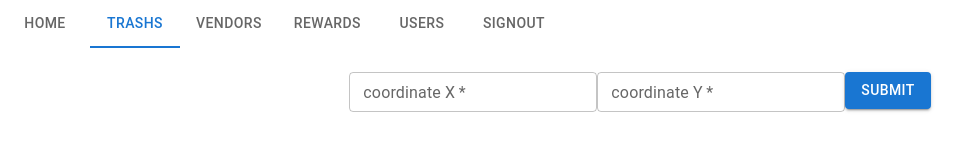
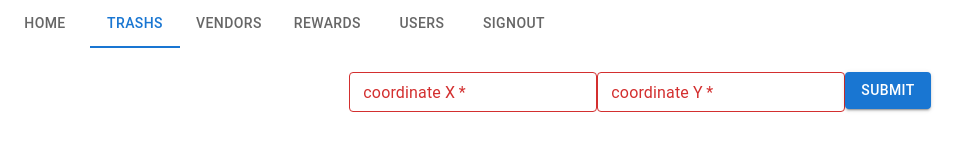
Before and after one commit to delmv/BellPou, a React (Create React App) app in the folder React/: page /Trashs in a window 1280 px wide. Shown: the top 162 px of the page, without its empty margins (0-970 px from the left). Built offline with nearby package versions, Linux system fonts and the light colour scheme; no server answers; sample sign-in values are in the browser's storage.

Commit message:
Adding input validation

```diff
--- a/React/src/components/Create.js
+++ b/React/src/components/Create.js
@@ -27,7 +27,7 @@ const Create = ({ initState, formFields, createData }) => {
 			>
 				{formFields.map(f => (
 					<TextField
-						error={!(f.validation(item[f.field]))}
+						error={f.validation ? !f.validation(item[f.field]) : false}
 						size='small'
 						margin='normal'
 						required
--- a/React/src/pages/Home.js
+++ b/React/src/pages/Home.js
@@ -13,17 +13,17 @@ const columns = [
 	{
 		field: 'is_full',
 		headerName: 'is full',
-		editable: true
+		editable: false
 	},
 	{
 		field: 'nb_alerts',
 		headerName: 'nb alerts',
-		editable: true,
+		editable: false,
 	},
 	{
 		field: 'qr_code',
 		headerName: 'qr Code',
-		editable: true,
+		editable: false,
 	},
 	{
 		field: 'last_empty',
--- a/React/src/pages/Rewards.js
+++ b/React/src/pages/Rewards.js
@@ -2,9 +2,10 @@ import * as React from 'react';
 
 import Table from '../components/Table';
 import { createData, deleteData, updateData, getDatas } from '../services/api';
+import {useSnackbar} from 'notistack';
 
 const PATH = '/reward';
-const columns = [
+let columns = [
 	{
 		field: 'id',
 		headerName: 'ID',
@@ -15,14 +16,20 @@ const columns = [
 		headerName: 'Nom',
 		editable: true,
 		required: true,
-		flex: 1
+		flex: 1,
+		validation:(value) => {
+			return value !== '';
+		}
 	},
 	{
 		field: 'name_en',
 		headerName: 'Name',
 		editable: true,
 		required: true,
-		flex: 1
+		flex: 1,
+		validation:(value) => {
+			return value !== '';
+		}
 
 	},
 	{
@@ -30,7 +37,10 @@ const columns = [
 		headerName: 'Description FR',
 		editable: true,
 		required: true,
-		flex: 1
+		flex: 1,
+		validation:(value) => {
+			return value !== '';
+		}
 
 	},
 	{
@@ -38,7 +48,10 @@ const columns = [
 		headerName: 'Description EN',
 		editable: true,
 		required: true,
-		flex: 1
+		flex: 1,
+		validation:(value) => {
+			return value !== '';
+		}
 
 	},
 	{
@@ -47,7 +60,11 @@ const columns = [
 		editable: true,
 		required: true,
 		type:'number',
-		flex: 1
+		flex: 1,
+		validation:(value) => {
+			let regex = /^\d+.\d*$/;
+			return regex.test(value);
+		}
 
 	},
 	{
@@ -56,7 +73,11 @@ const columns = [
 		editable: true,
 		required: true,
 		type:'number',
-		flex: 1
+		flex: 1,
+		validation:(value) => {
+			let regex = /^\d+.\d*$/;
+			return regex.test(value);
+		}
 
 
 	},
@@ -66,7 +87,11 @@ const columns = [
 		editable: false,
 		required: true,
 		type:'number',
-		flex: 1
+		flex: 1,
+		validation:(value) => {
+			let regex = /^\d+$/;
+			return regex.test(value);
+		}
 
 	}
 ];
@@ -84,7 +109,18 @@ const initState = {
 
 const formFields = columns.filter(x => x.required);
 
+columns = columns.map((column) => {
+	if (column.validation) {
+		column.preProcessEditCellProps = (params) => {
+			const isValid = column.validation(params.props.value);
+			return { ...params.props, error: !isValid };
+		};
+	}
+	return column;
+});
+
 export default function Users() {
+	const { enqueueSnackbar } = useSnackbar();
 	const [paginationState, setPaginationState] = React.useState({
 		page: 0,
 		pageSize: 100,
@@ -111,7 +147,9 @@ export default function Users() {
 	};
 
 	const handleCreate = async (reward) => {
-		console.log(reward);
+
+		if(formFields.every(x => x.validation ? x.validation(reward[x.field]) : true)) {
+			try {
 				await createData(PATH, {
 					reward_name_fr: reward.name_fr,
 					reward_name_en: reward.name_en,
@@ -121,7 +159,19 @@ export default function Users() {
 					real_cost: reward.real_cost,
 					vendor: {id: reward.vendor_id}
 				});
+
 				await getData();
+
+				enqueueSnackbar('Create successful', {variant: 'success'});
+			} catch(e){
+				enqueueSnackbar(e.message, {variant: 'error'});
+			}
+		} else
+			enqueueSnackbar('Bad input, try again', {variant: 'error'});
+
+
+
+
 	};
 	const handleEdit = React.useCallback(
 		async (params) => {
@@ -131,8 +181,10 @@ export default function Users() {
 					[params.field]: params.value,
 				});
 
-				await getData();
+				enqueueSnackbar('Modification réussie', {variant: 'success'});
 			} catch (error) {
+				enqueueSnackbar(error.message, {variant: 'error'});
+			} finally {
 				await getData();
 			}
 		},
--- a/React/src/pages/Trashs.js
+++ b/React/src/pages/Trashs.js
@@ -30,7 +30,8 @@ let columns = [
 		editable: true,
 		flex: 1,
 		validation:(value) => {
-			return !isNaN(value);
+			let regex = /^\d+$/;
+			return regex.test(value);
 		}
 
 	},
@@ -38,7 +39,11 @@ let columns = [
 		field: 'qr_code',
 		headerName: 'qr Code',
 		editable: true,
-		flex: 1
+		flex: 1,
+		validation:(value) => {
+			let regex = /^\w{1,10}$/;
+			return regex.test(value);
+		}
 	},
 	{
 		field: 'last_empty',
@@ -46,6 +51,10 @@ let columns = [
 		editable: true,
 		type: 'date',
 		flex: 1,
+		validation:(value) => {
+			let regex = /^\d{4}-\d{2}-\d{2}$/;
+			return regex.test(value);
+		}
 	},
 	{
 		field: 'coordinate_x',
@@ -55,7 +64,8 @@ let columns = [
 		valueGetter: (params) => params.row.position.coordinate_x,
 		flex: 1,
 		validation:(value) => {
-			return !isNaN(value);
+			let regex = /^\d+?.\d+$/;
+			return regex.test(value);
 		}
 	},
 	{
@@ -66,7 +76,8 @@ let columns = [
 		valueGetter: (params) => params.row.position.coordinate_y,
 		flex: 1,
 		validation:(value) => {
-			return !isNaN(value);
+			let regex = /^\d+?.\d+$/;
+			return regex.test(value);
 		}
 	},
 	{
@@ -126,17 +137,17 @@ export default function Trashs() {
 
 	const handleCreate = async (position) => {
 		const newTrash = { position };
-		if(formFields.every(x => x.validation(position[x.field]))){
+		if(formFields.every(x => x.validation ? x.validation(position[x.field]) : true)){
 			try{
 				await createData(PATH, newTrash);
 				await getData();
-				enqueueSnackbar('Ajout réussi', {variant: 'success'});
+				enqueueSnackbar('Create successful', {variant: 'success'});
 
 			}catch(e){
 				enqueueSnackbar(e.message, {variant: 'error'});
 			}
-		}	else{
-			enqueueSnackbar('fail', {variant: 'error'});
+		} else{
+			enqueueSnackbar('Bad input, try again', {variant: 'error'});
 
 		}
 
--- a/React/src/pages/Users.js
+++ b/React/src/pages/Users.js
@@ -2,10 +2,11 @@ import * as React from 'react';
 
 import Table from '../components/Table';
 import { createData, deleteData, updateData, getDatas } from '../services/api';
+import {useSnackbar} from 'notistack';
 
 const PATH = '/client';
 
-const columns = [
+let columns = [
 	{
 		field: 'id',
 		headerName: 'ID',
@@ -16,14 +17,20 @@ const columns = [
 		headerName: 'First Name',
 		editable: true,
 		required: true,
-		flex: 1
+		flex: 1,
+		validation:(value) => {
+			return value !== '';
+		}
 	},
 	{
 		field: 'last_name',
 		headerName: 'Last Name',
 		editable: true,
 		required: true,
-		flex: 1
+		flex: 1,
+		validation:(value) => {
+			return value !== '';
+		}
 	},
 	{
 		field: 'birth_date',
@@ -31,14 +38,22 @@ const columns = [
 		editable: true,
 		type: 'date',
 		required: true,
-		flex: 1
+		flex: 1,
+		validation:(value) => {
+			let regex = /\d{4}-\d{2}-\d{2}/;
+			return regex.test(value);
+		}
 
 	},
 	{
 		field: 'nb_throins',
 		headerName: 'Nb Throins',
 		editable: true,
-		flex: 1
+		flex: 1,
+		validation:(value) => {
+			let regex = /^\d+.\d*$/;
+			return regex.test(value);
+		}
 	},
 	{
 		field: 'email',
@@ -46,19 +61,31 @@ const columns = [
 		editable: true,
 		type: 'email',
 		required: true,
-		flex: 1
+		flex: 1,
+		validation:(value) => {
+			let regex = /.+@.+\..+/;
+			return regex.test(value);
+		}
 	},
 	{
 		field: 'nb_bad_reports',
 		headerName: 'Nb Bad Reports',
 		editable: true,
-		flex: 1
+		flex: 1,
+		validation:(value) => {
+			let regex = /^\d+$/;
+			return regex.test(value);
+		}
 
 	},
 	{
 		field: 'is_banned',
 		headerName: 'Is Banned',
-		flex: 1
+		editable: true,
+		flex: 1,
+		validation: (value) => {
+			return value === 'true' || value === 'false';
+		}
 	},
 
 ];
@@ -72,15 +99,31 @@ const initState = {
 	password: ''
 };
 
+columns = columns.map((column) => {
+	if (column.validation) {
+		column.preProcessEditCellProps = (params) => {
+			const isValid = column.validation(params.props.value);
+			return { ...params.props, error: !isValid };
+		};
+	}
+	return column;
+});
+
 const formFields = columns.filter(x => x.required);
+
+
 
 formFields.push({
 	field: 'password',
 	headerName: 'Password',
-	type: 'password'
+	type: 'password',
+	validation:(value) => {
+		return value !== '';
+	}
 });
 
 export default function Users() {
+	const { enqueueSnackbar } = useSnackbar();
 	const [paginationState, setPaginationState] = React.useState({
 		page: 0,
 		pageSize: 100,
@@ -108,8 +151,19 @@ export default function Users() {
 
 	const handleCreate = async (user) => {
 		console.log(user);
-		await createData(PATH, user);
-		await getData();
+		if(formFields.every(x => x.validation ? x.validation(user[x.field]) : true)) {
+			try {
+				await createData(PATH, user);
+				await getData();
+				enqueueSnackbar('Create successful', {variant: 'success'});
+			} catch (e) {
+				enqueueSnackbar(e.message, {variant: 'error'});
+			}
+		} else
+			enqueueSnackbar('Bad input, try again', {variant: 'error'});
+
+
+
 	};
 	const handleEdit = React.useCallback(
 		async (params) => {
@@ -119,8 +173,10 @@ export default function Users() {
 					[params.field]: params.value,
 				});
 
-				await getData();
+				enqueueSnackbar('Modification réussie', {variant: 'success'});
 			} catch (error) {
+				enqueueSnackbar(error.message, {variant: 'error'});
+			} finally {
 				await getData();
 			}
 		},
--- a/React/src/pages/Vendors.js
+++ b/React/src/pages/Vendors.js
@@ -2,10 +2,13 @@ import * as React from 'react';
 
 import Table from '../components/Table';
 import { createData, deleteData, updateData, getDatas } from '../services/api';
+import {useSnackbar} from 'notistack';
+
+
 
 const PATH = '/vendor';
 
-const columns = [
+let columns = [
 	{
 		field: 'id',
 		headerName: 'ID',
@@ -16,7 +19,10 @@ const columns = [
 		headerName: 'Nom',
 		editable: true,
 		required: true,
-		flex: 1
+		flex: 1,
+		validation:(value) => {
+			return value !== '';
+		}
 
 	},
 	{
@@ -24,7 +30,10 @@ const columns = [
 		headerName: 'Name',
 		editable: true,
 		required: true,
-		flex: 1
+		flex: 1,
+		validation:(value) => {
+			return value !== '';
+		}
 
 	},
 	{
@@ -32,7 +41,10 @@ const columns = [
 		headerName: 'Description FR',
 		editable: true,
 		required: true,
-		flex: 1
+		flex: 1,
+		validation:(value) => {
+			return value !== '';
+		}
 
 	},
 	{
@@ -40,23 +52,34 @@ const columns = [
 		headerName: 'Description EN',
 		editable: true,
 		required: true,
-		flex: 1
+		flex: 1,
+		validation:(value) => {
+			return value !== '';
+		}
 	},
 	{
 		field: 'coordinate_x',
 		headerName: 'coordinate X',
 		required: true,
-		type: 'number',
+		editable: true,
 		valueGetter: (params) => params.row.position.coordinate_x,
-		flex: 1
+		flex: 1,
+		validation:(value) => {
+			let regex = /^\d+?.\d+$/;
+			return regex.test(value);
+		}
 	},
 	{
 		field: 'coordinate_y',
 		headerName: 'coordinate Y',
 		required: true,
-		type: 'number',
+		editable: true,
 		valueGetter: (params) => params.row.position.coordinate_y,
-		flex: 1
+		flex: 1,
+		validation:(value) => {
+			let regex = /^\d+?.\d+$/;
+			return regex.test(value);
+		}
 	},
 
 	{
@@ -71,6 +94,16 @@ const columns = [
 
 const formFields = columns.filter(x => x.required);
 
+columns = columns.map((column) => {
+	if (column.validation) {
+		column.preProcessEditCellProps = (params) => {
+			const isValid = column.validation(params.props.value);
+			return { ...params.props, error: !isValid };
+		};
+	}
+	return column;
+});
+
 const initState = {
 	id: null,
 	name_fr: '',
@@ -82,6 +115,7 @@ const initState = {
 };
 
 export default function Vendors() {
+	const { enqueueSnackbar } = useSnackbar();
 	const [paginationState, setPaginationState] = React.useState({
 		page: 0,
 		pageSize: 100,
@@ -108,9 +142,16 @@ export default function Vendors() {
 	};
 
 	const handleCreate = async (vendor) => {
-		console.log(vendor);
-		await createData(PATH, { ...vendor, position: { coordinate_x: vendor.coordinate_x, coordinate_y: vendor.coordinate_y }});
-		await getData();
+		if(formFields.every(x => x.validation ? x.validation(vendor[x.field]) : true)) {
+			try {
+				await createData(PATH, { ...vendor, position: { coordinate_x: vendor.coordinate_x, coordinate_y: vendor.coordinate_y }});
+				await getData();
+				enqueueSnackbar('Create successful', {variant: 'success'});
+			} catch(e){
+				enqueueSnackbar(e.message, {variant: 'error'});
+			}
+		} else
+			enqueueSnackbar('Bad input, try again', {variant: 'error'});
 	};
 	const handleEdit = React.useCallback(
 		async (params) => {
@@ -120,8 +161,10 @@ export default function Vendors() {
 					[params.field]: params.value,
 				});
 
-				await getData();
+				enqueueSnackbar('Modification réussie', {variant: 'success'});
 			} catch (error) {
+				enqueueSnackbar(error.message, {variant: 'error'});
+			} finally {
 				await getData();
 			}
 		},
```
Lines whose indentation alone changed are shown as unchanged.
